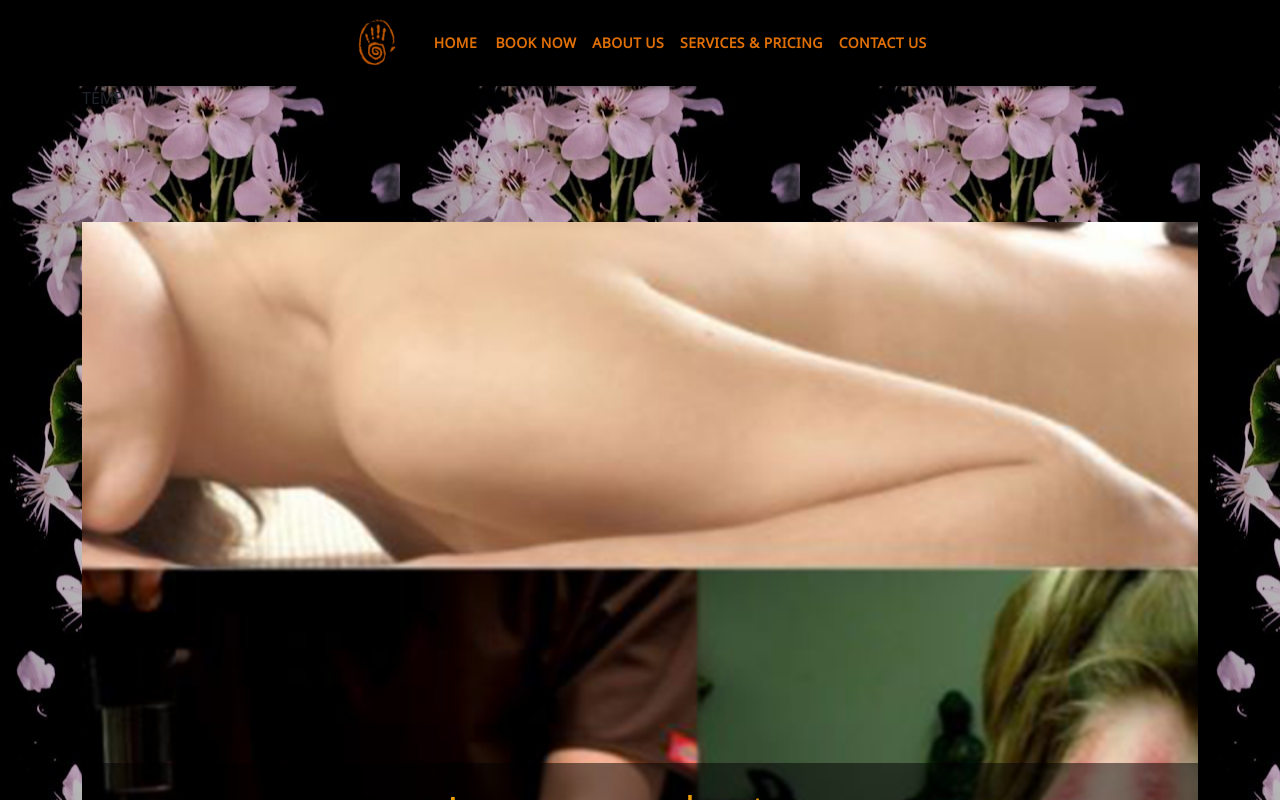
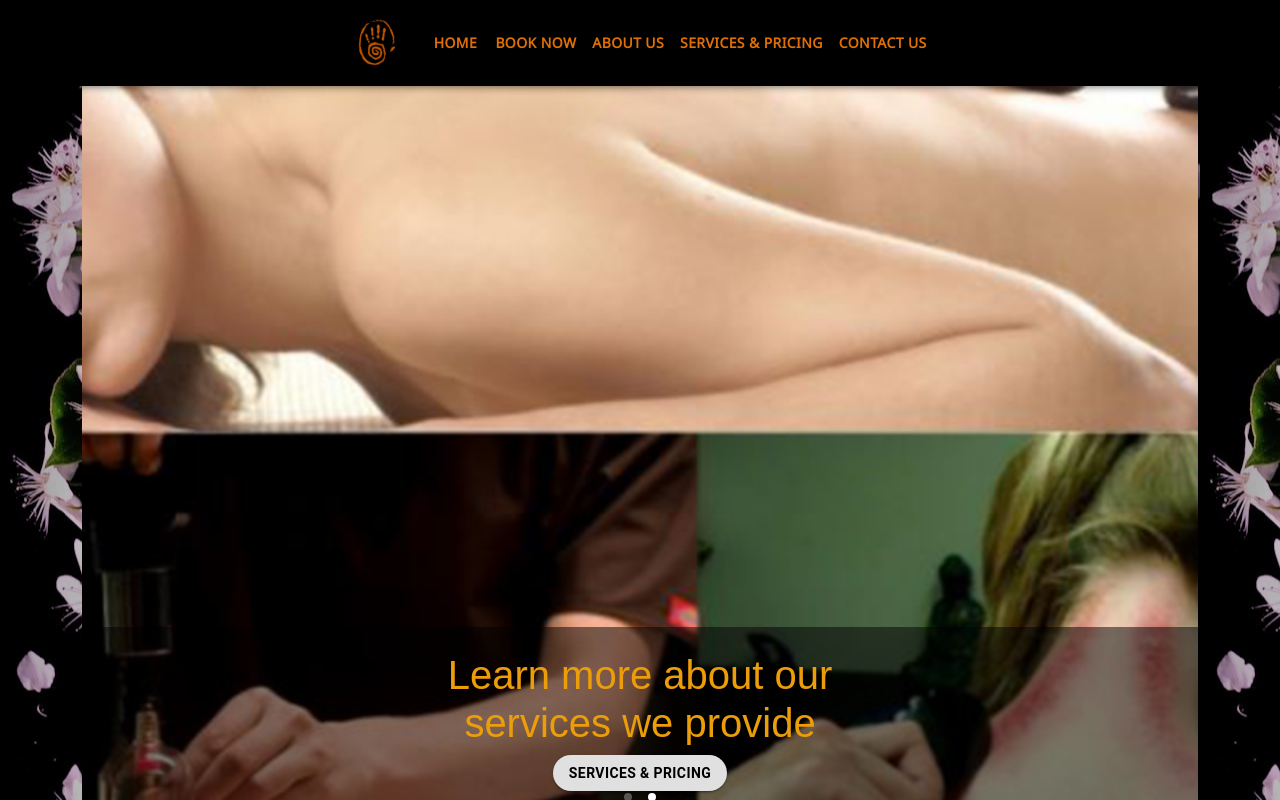
Before and after one commit to NSen29/TakapunaMassage, a React (Create React App) app in the folder takapuna-massage-frontend/: page / in a window 1280 px wide. Shown: the top 800 px of the page. Built offline with nearby package versions, Linux system fonts and the light colour scheme; the HTML template or start-up script is replaced by a standard one; what google-maps-react would draw is missing.

Commit message:
Changed spacing for pages and nav bar

```diff
--- a/takapuna-massage-frontend/src/App.js
+++ b/takapuna-massage-frontend/src/App.js
@@ -18,13 +18,6 @@ export class App extends Component {
         <Router>
           <Navbar />
           <div className="container">
-            <p>
-              TEMP <br />
-              <br />
-              <br />
-              <br />
-              <br />
-            </p>
             <Switch>
               <Route exact path="/" component={home} />
               <Route exact path="/booking" component={booking} />
```
